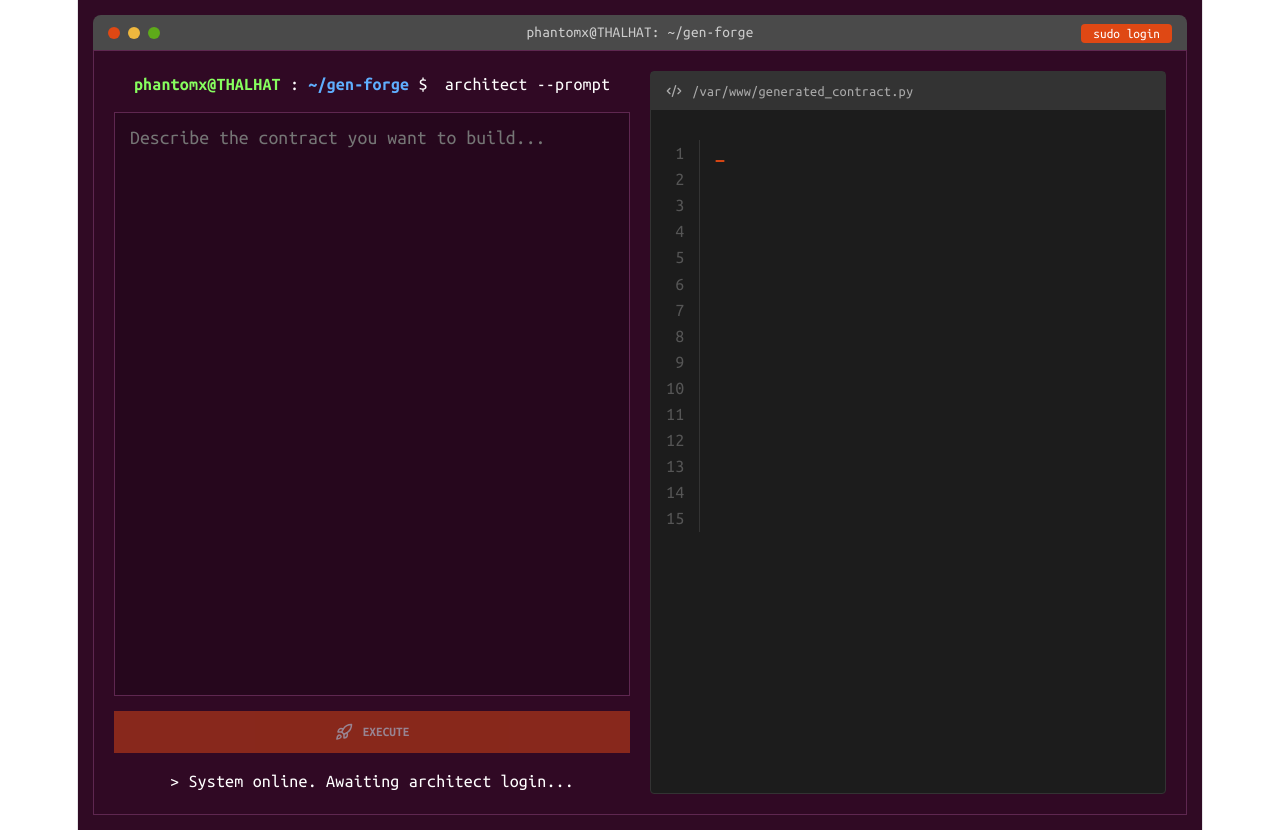
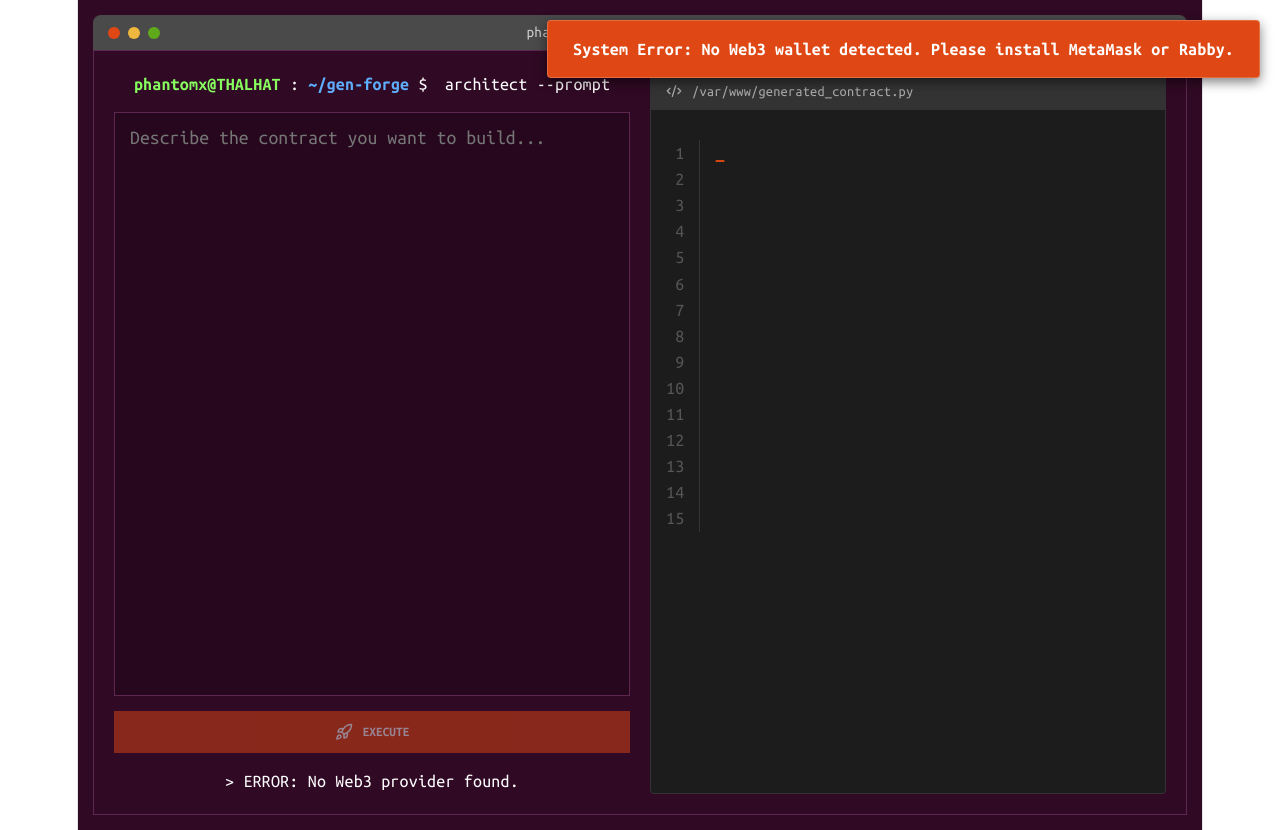
Before and after one commit to PhantomTee/gen-forge, a Vue app in the folder frontend/: page / in a window 1280 px wide. Both pictures are taken after a click on the button "sudo login". Built offline with nearby package versions, Linux system fonts and the light colour scheme.

Commit message:
feat: add sliding custom toast notifications

```diff
--- a/frontend/src/App.vue
+++ b/frontend/src/App.vue
@@ -25,21 +25,53 @@ const generatedCode = ref("");
 const isArchitecting = ref(false);
 
 /**
+ * TOAST NOTIFICATION LOGIC
+ */
+const toast = ref({
+  visible: false,
+  message: "",
+  type: "error" // can be 'error' or 'success'
+});
+
+const showToast = (msg: string, type: "error" | "success" = "error") => {
+  toast.value = {
+    visible: true,
+    message: msg,
+    type: type
+  };
+
+  // Hide the toast after 4 seconds
+  setTimeout(() => {
+    toast.value.visible = false;
+  }, 4000);
+};
+
+/**
  * WALLET LOGIC
  */
 const connectWallet = async () => {
   const ethWindow = window as any;
+
   if (!ethWindow.ethereum) {
+    statusMessage.value = "ERROR: No Web3 provider found.";
+    showToast("System Error: No Web3 wallet detected. Please install MetaMask or Rabby.", "error");
     return;
   }
+
   try {
+    statusMessage.value = "Pinging wallet extension...";
+
     const accounts = await ethWindow.ethereum.request({
       method: 'eth_requestAccounts'
     });
+
     userAddress.value = accounts[0];
     statusMessage.value = "Access granted. Ready to forge.";
-  } catch (e) {
-    statusMessage.value = "Connection Failed.";
+    showToast("Wallet connected successfully!", "success");
+
+  } catch (e: any) {
+    statusMessage.value = "Connection Rejected or Failed.";
+    showToast(`Connection failed: ${e.message}`, "error");
   }
 };
 
@@ -71,11 +103,13 @@ const architectContract = async () => {
     setTimeout(() => {
       generatedCode.value = `from genlayer import *\n\n@gl.contract\nclass IntelligentContract:\n    def __init__(self):\n        self.owner = gl.message.sender\n\n    @gl.public.write\n    def execute_logic(self, val: int):\n        # Generated based on: ${prompt.value}\n        return f"Logic executed with {val}"`;
       statusMessage.value = "Architecture complete. Code saved to /var/www/";
+      showToast("Intelligent Contract Generated!", "success");
       isArchitecting.value = false;
     }, 3000);
 
-  } catch (e) {
+  } catch (e: any) {
     statusMessage.value = "Architecting Failed. Check Gas.";
+    showToast(`Transaction failed: ${e.message}`, "error");
     isArchitecting.value = false;
   }
 };
@@ -83,11 +117,23 @@ const architectContract = async () => {
 const copyToClipboard = () => {
   navigator.clipboard.writeText(generatedCode.value);
   statusMessage.value = "Code copied to clipboard!";
+  showToast("Code copied to clipboard!", "success");
 };
 </script>
 
 <template>
   <div class="terminal-container">
+
+    <Transition name="slide-fade">
+      <div
+        v-if="toast.visible"
+        class="toast-notification"
+        :class="toast.type"
+      >
+        {{ toast.message }}
+      </div>
+    </Transition>
+
     <header class="window-header">
       <div class="window-controls">
         <span class="dot close"></span>
@@ -211,7 +257,44 @@ const copyToClipboard = () => {
   display: flex;
   flex-direction: column;
   padding: 15px;
+  position: relative;
 }
+
+/* --- TOAST STYLES --- */
+.toast-notification {
+  position: fixed;
+  top: 20px;
+  right: 20px;
+  padding: 15px 25px;
+  border-radius: 4px;
+  color: white;
+  font-weight: bold;
+  z-index: 9999;
+  box-shadow: 0 4px 12px rgba(0, 0, 0, 0.5);
+  border: 1px solid #ffffff33;
+}
+
+.toast-notification.error {
+  background-color: #df4814; /* Ubuntu Red */
+}
+
+.toast-notification.success {
+  background-color: #5eaa1a; /* Ubuntu Green */
+}
+
+/* Toast Animations */
+.slide-fade-enter-active {
+  transition: all 0.3s ease-out;
+}
+.slide-fade-leave-active {
+  transition: all 0.4s cubic-bezier(1, 0.5, 0.8, 1);
+}
+.slide-fade-enter-from,
+.slide-fade-leave-to {
+  transform: translateX(20px) translateY(-20px);
+  opacity: 0;
+}
+/* ------------------- */
 
 .window-header {
   background-color: #4a4a4a;
```
